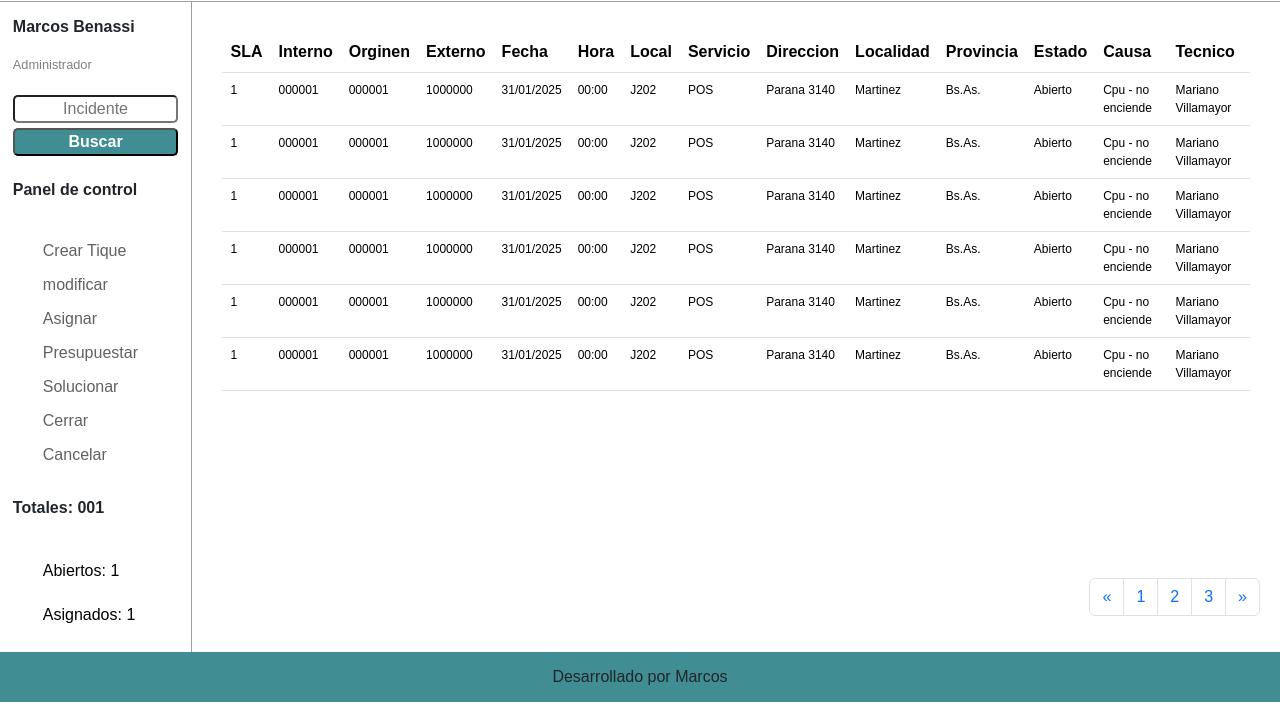
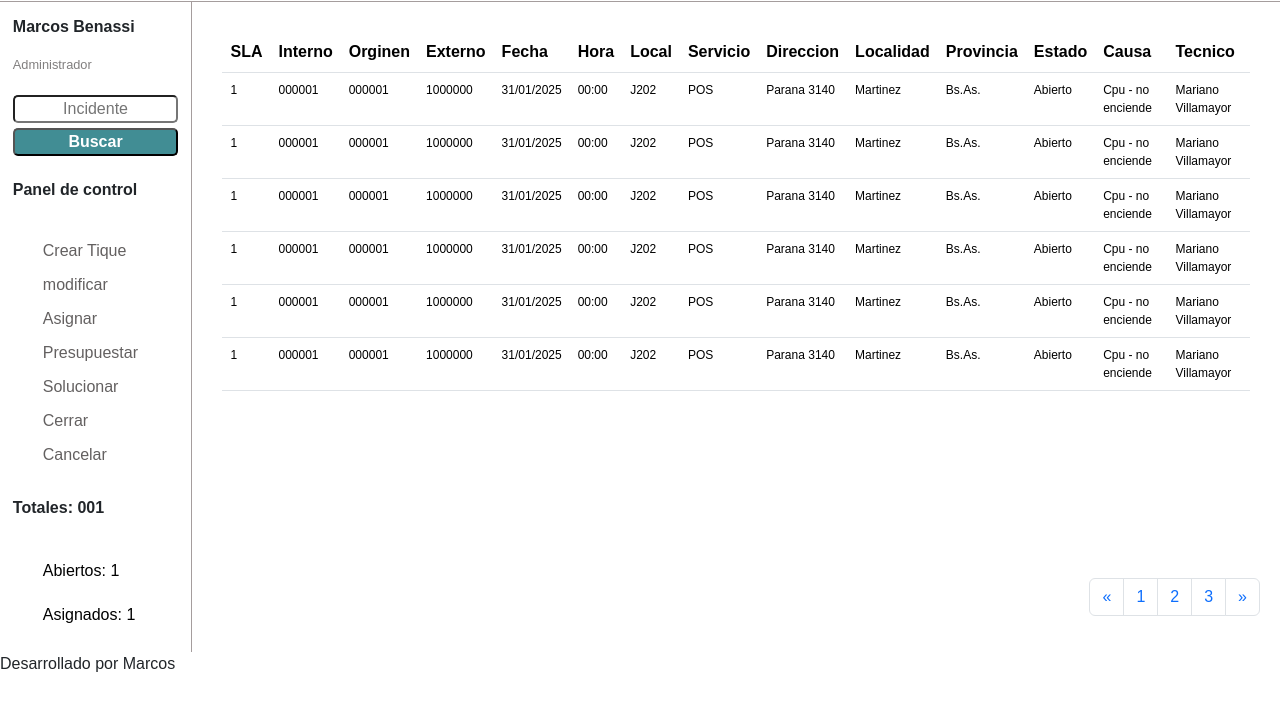
Before and after one commit to Marlucben/ICL-Gestion-TEST, a plain HTML site: page index.html in a window 1280 px wide. Shown: the part 78-800 px from the top of the page. Drawn offline with nearby package versions, Linux system fonts and the light colour scheme.

Commit message:
Update styles.css

```diff
--- a/styles/styles.css
+++ b/styles/styles.css
@@ -9,7 +9,7 @@
 
 body{
       height: 100vh; /* 100% de la altura de la ventana */
-      overflow: hidden; /* Evita el scroll */
+
 
 
 
@@ -213,12 +213,3 @@ body{
 
       justify-content: flex-end;
 }
-
-
-.footer{
-      padding: 1% 1% 1% 1%;
-      background-color: #418d94;
-      height: 50px;
-      text-align: center;
-
-}
```
